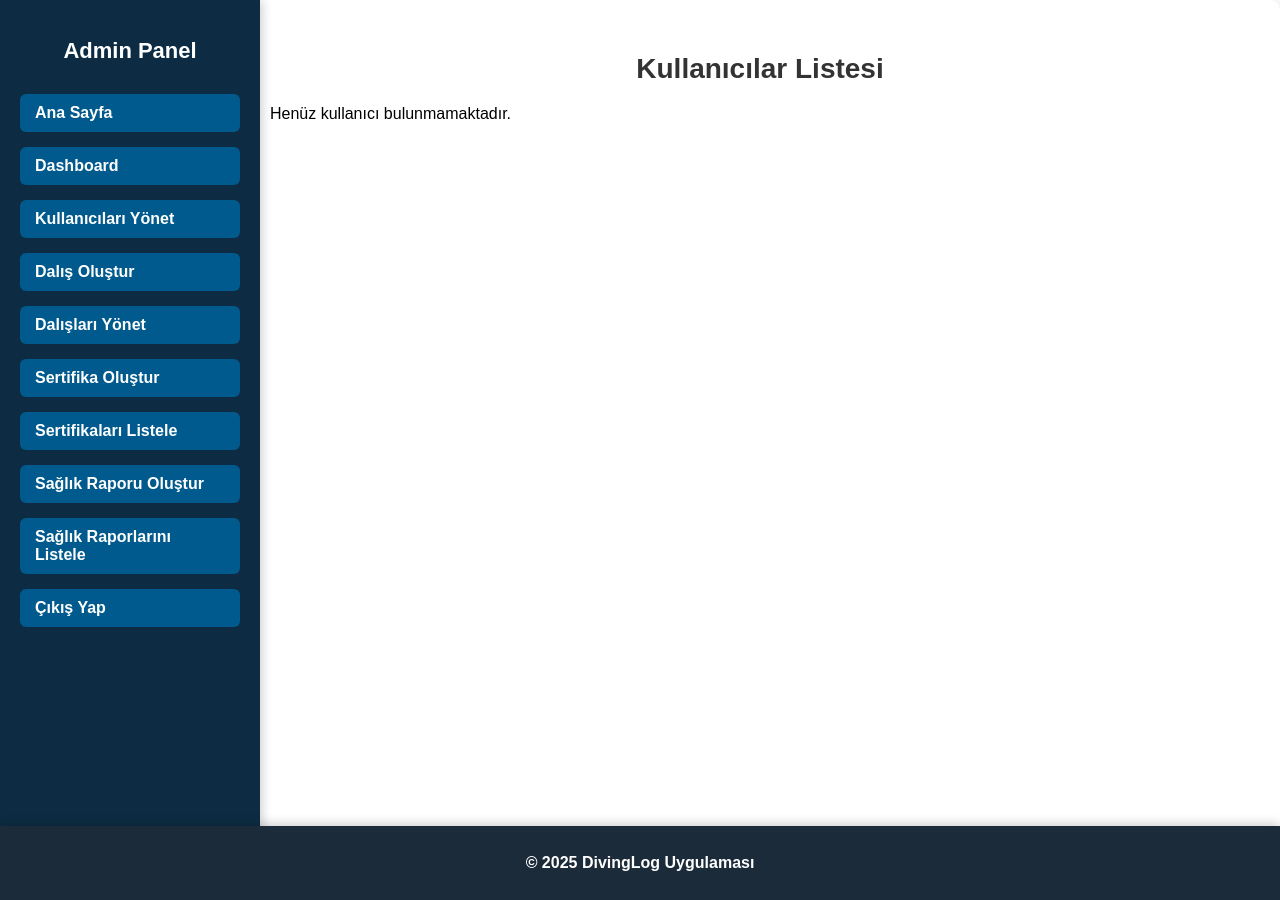
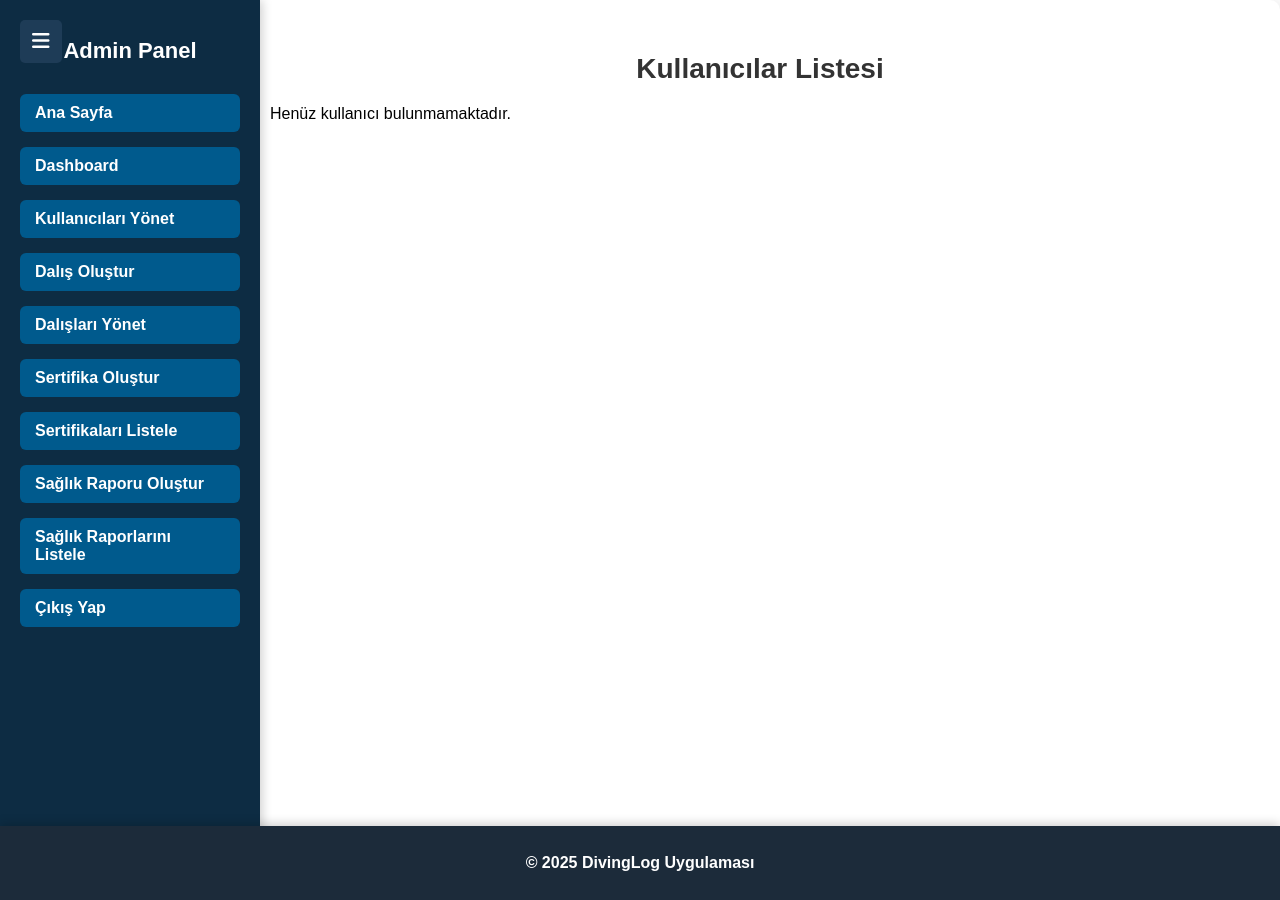
Before and after one commit to YigithanFirat/DivingLog, a PHP site: page /tcpdf/admin/manage_users.php in a window 1280 px wide. Run offline with PHP 8.4, Linux system fonts and the light colour scheme; data that the repository does not hold is empty.

Commit message:
Add sidebar toggle and PDF icon to manage users page
Introduced a menu toggle button for the sidebar and added a PDF icon to the 'Export All Users as PDF' button for improved UI clarity and usability.

```diff
--- a/src/admin/manage_users.php
+++ b/src/admin/manage_users.php
@@ -41,6 +41,9 @@ if (isset($_GET['login'])) {
     <link rel="stylesheet" href="https://cdnjs.cloudflare.com/ajax/libs/font-awesome/6.5.0/css/all.min.css" />
 </head>
 <body>
+    <div class="menu-toggle" onclick="toggleSidebar()">
+        <i class="fas fa-bars"></i>
+    </div>
     <div class="sidebar">
         <h2>Admin Panel</h2>
         <ul>
@@ -67,7 +70,9 @@ if (isset($_GET['login'])) {
 
     <?php if ($result && mysqli_num_rows($result) > 0): ?>
         <div class="all_pdf">
-            <a href="export_all_users_pdf.php" class="btn">Tüm Kullanıcıları PDF Olarak İndir</a>
+            <a href="export_all_users_pdf.php" class="btn">
+                <i class="fa-solid fa-file-pdf"></i>Tüm Kullanıcıları PDF Olarak İndir
+            </a>
         </div>
         <div class="table-responsive">
         <table>
```
